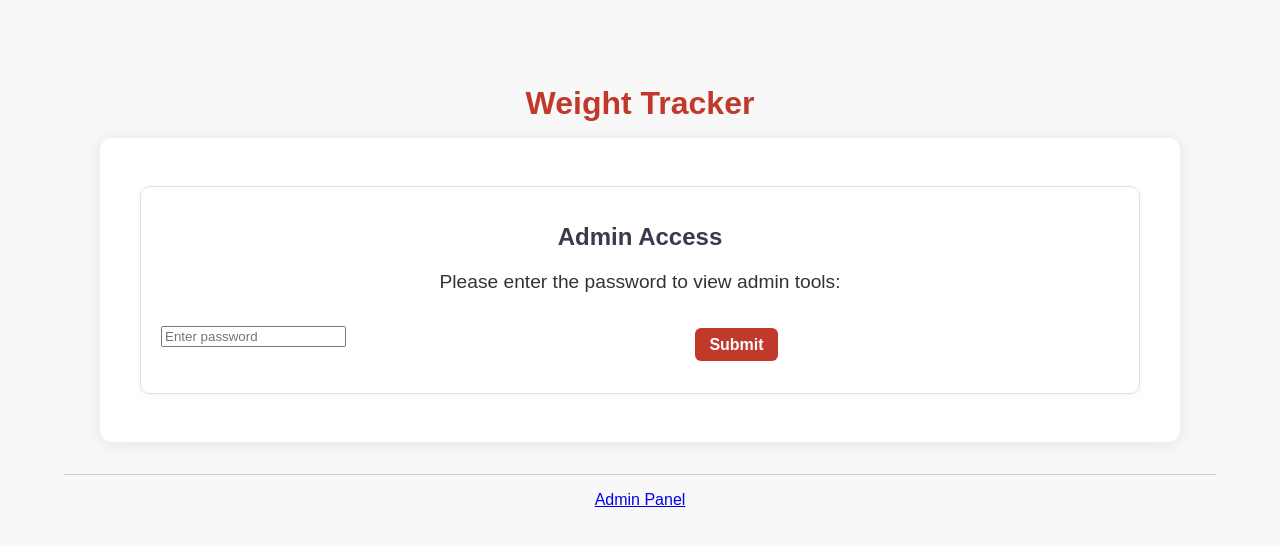
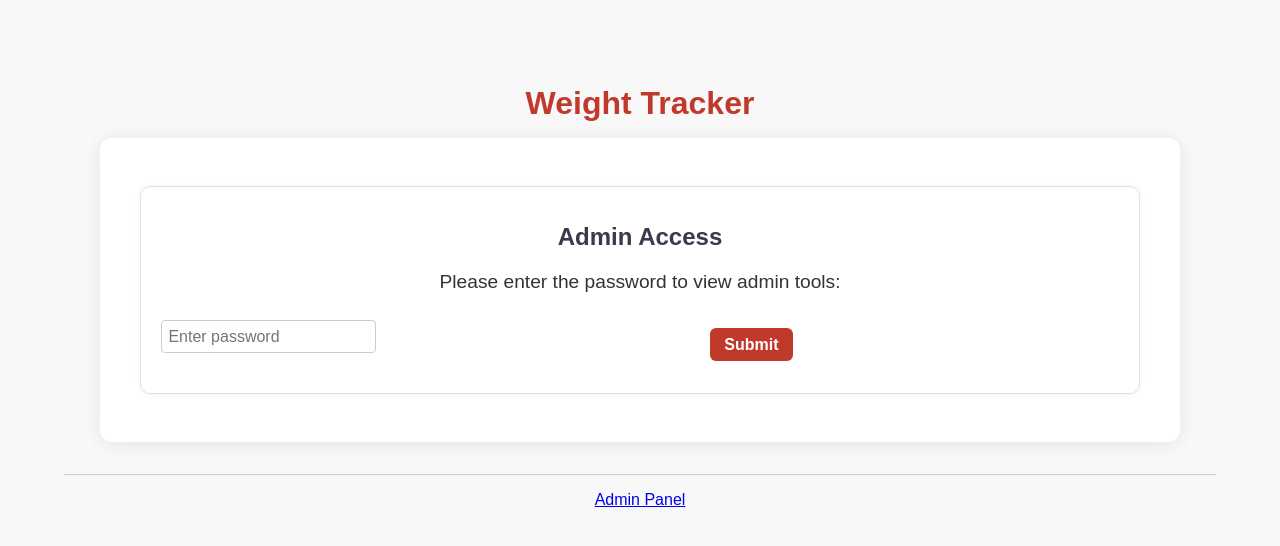
Before and after one commit to MatthewFletcher/Weight-Manager, a FastAPI app: page /admin in a window 1280 px wide. Shown: the top 546 px of the page. Run offline with FastAPI, Linux system fonts and the light colour scheme; data that the repository does not hold is empty; some libraries are stand-ins or nearby versions.

Commit message:
trying to fix pw box

```diff
--- a/static/style.css
+++ b/static/style.css
@@ -460,3 +460,19 @@ label[for$="entries-building-select"] {
   color: #666;
   font-size: 0.9rem;
 }
+
+
+#password-container .inline-form {
+  display: flex;
+  justify-content: center;
+  align-items: center;
+  gap: 0.5em; /* spacing between input and button */
+}
+
+#password-container input[type="password"] {
+  padding: 0.4em;
+  font-size: 1em;
+  width: 200px; /* adjust to taste */
+  border: 1px solid #ccc;
+  border-radius: 4px;
+}
```
